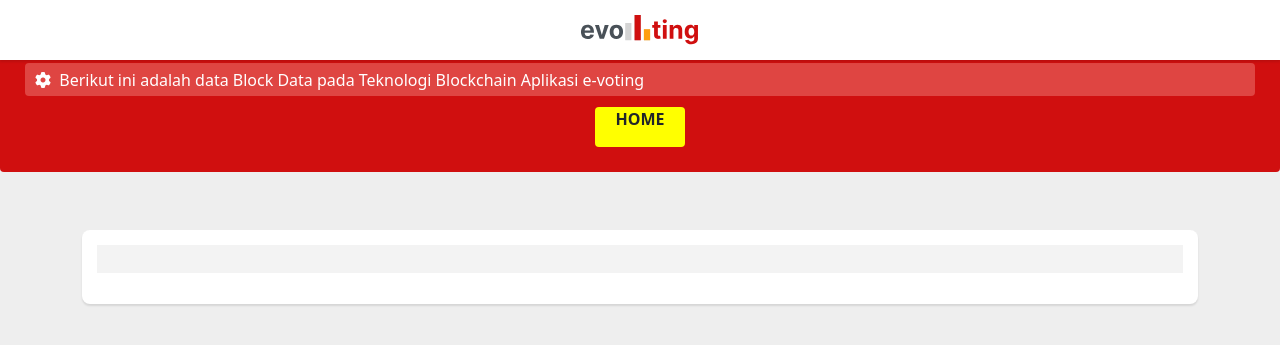
After one commit to puguhrismadi/e-voting-blockchain, a Flask app: template app/templates/json.html in a window 1280 px wide. The commit adds this page. Shown: the top 345 px of the page. Run offline with Flask 2, Linux system fonts and the light colour scheme; the template is opened without the code that fills it, so the values that code supplies are empty; some libraries are stand-ins or nearby versions.

Commit message:
finalisasi e-voting

```diff
--- /dev/null
+++ b/app/templates/json.html
@@ -0,0 +1,51 @@
+<!DOCTYPE html>
+<html>
+<head>
+  <meta charset="utf-8">
+  <meta name="viewport" content="width=device-width, initial-scale=1">
+
+  <link rel="stylesheet" href="https://cdnjs.cloudflare.com/ajax/libs/font-awesome/6.3.0/css/all.min.css" integrity="sha512-SzlrxWUlpfuzQ+pcUCosxcglQRNAq/DZjVsC0lE40xsADsfeQoEypE+enwcOiGjk/bSuGGKHEyjSoQ1zVisanQ==" crossorigin="anonymous" referrerpolicy="no-referrer" />
+  <link rel="stylesheet" href="{{ url_for('static',filename='plugins/bootstrap/bootstrap.min.css')}}">
+  <link rel="stylesheet" href="{{ url_for('static',filename='plugins/select2/select2.min.css')}}">
+  <link rel="stylesheet" href="{{ url_for('static', filename='css/style.css')}}">
+  <title>E-Voting Best Content Creator 2024</title>
+</head>
+<style>
+    li {
+        text-decoration: none;
+    }
+</style>
+<link rel="stylesheet"
+      href="//cdnjs.cloudflare.com/ajax/libs/highlight.js/11.7.0/styles/default.min.css">
+      <link rel='stylesheet' href='https://cdn.jsdelivr.net/npm/sweetalert2@7.12.15/dist/sweetalert2.min.css'>
+      <script src="https://cdn.jsdelivr.net/npm/sweetalert2@7.12.15/dist/sweetalert2.all.min.js"></script>
+<script src="//cdnjs.cloudflare.com/ajax/libs/highlight.js/11.7.0/highlight.min.js"></script>
+<script>hljs.initHighlightingOnLoad();</script>
+<body>
+    <navbar class="main-nav">
+        <div class="container">
+            <img src="{{ url_for('static', filename='img/svg/logo.svg') }}" width="120px"/>
+        </div>
+    </navbar>
+    <div class="selection-container">
+        <div class="title-2">
+            <i class="fa-solid fa-cog"></i>  &nbsp; Berikut ini adalah data Block Data pada Teknologi Blockchain Aplikasi e-voting
+        </div>
+        <div class="select-container">
+            <center>
+                <a class="btn btn-vote" href="/" >HOME</a>
+
+            </center>
+        </div>
+    </div>
+    <div class="container mb-5" style="margin-top: 58px;">
+   <div class="nomination">
+    <pre class="json"><code>{{ json_data|safe }}</code></pre>
+   </div>
+    </div>
+</body>
+<script src="{{ url_for('static',filename='plugins/jquery/jquery.min.js')}}"></script>
+<script src="{{ url_for('static',filename='plugins/select2/select2.min.js')}}"></script>
+<script src="https://cdnjs.cloudflare.com/ajax/libs/Chart.js/2.5.0/Chart.min.js"></script>
+
+</html>
--- a/service.py
+++ b/service.py
@@ -175,11 +175,13 @@ def get_chain():
     chain_data = []
     for block in blockchain.chain:
         chain_data.append(block.__dict__)
-    mydata=({"length": len(chain_data),
+    mydata=json.dumps({"length": len(chain_data),
                        "chain": chain_data,
-                       "peers": list(peers)})
+                       "peers": list(peers)}, indent=4)
+    code = jsonify(json.loads(mydata))
 
-    return render_template('base.html',block=mydata)
+    return code
+   # return response
 
 # endpoint to request the node to mine the unconfirmed
 # transactions (if any). We'll be using it to initiate
```
Also changed, not shown: app/templates/index.html (+27 -6 lines), app/views.py (+17 -2 lines), app/static/favicon.ico (added), app/templates/basic.html (renamed from app/templates/base.html), 1 other file.
